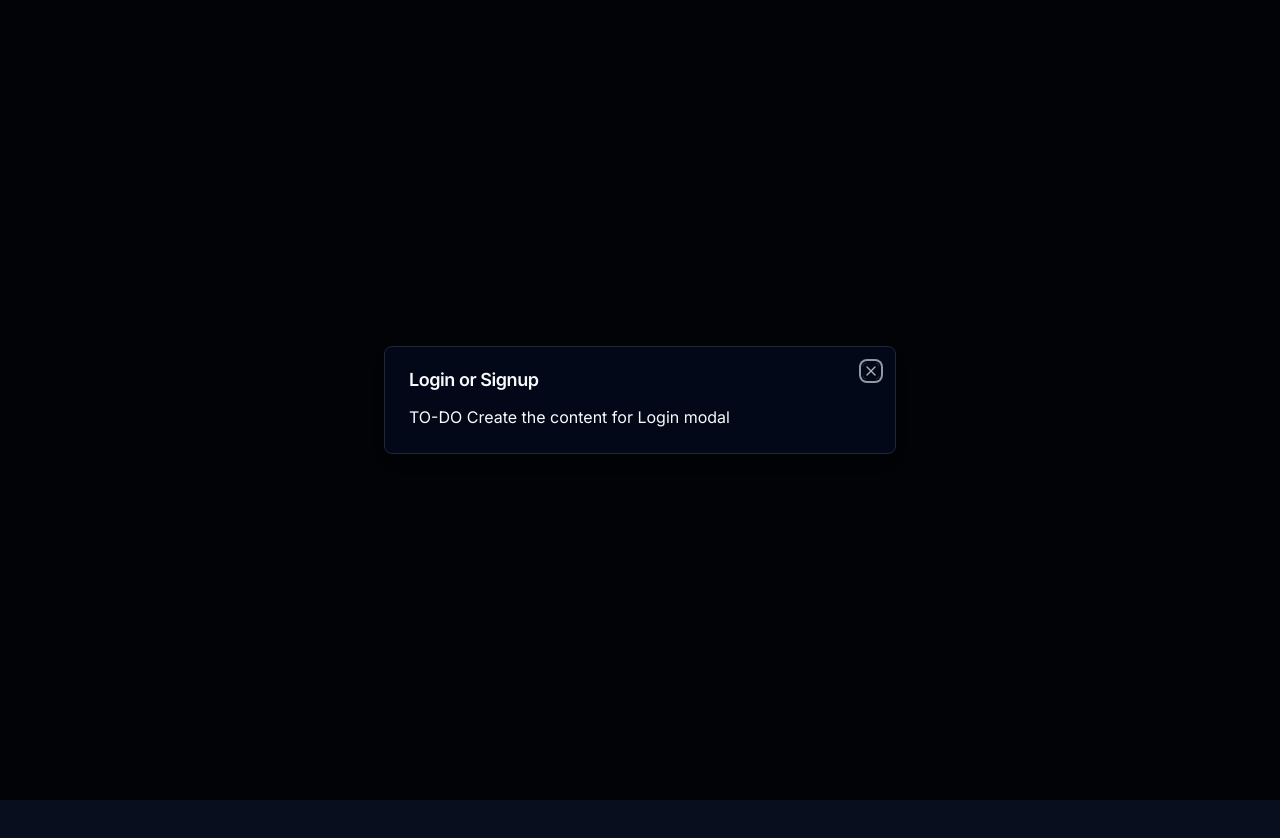
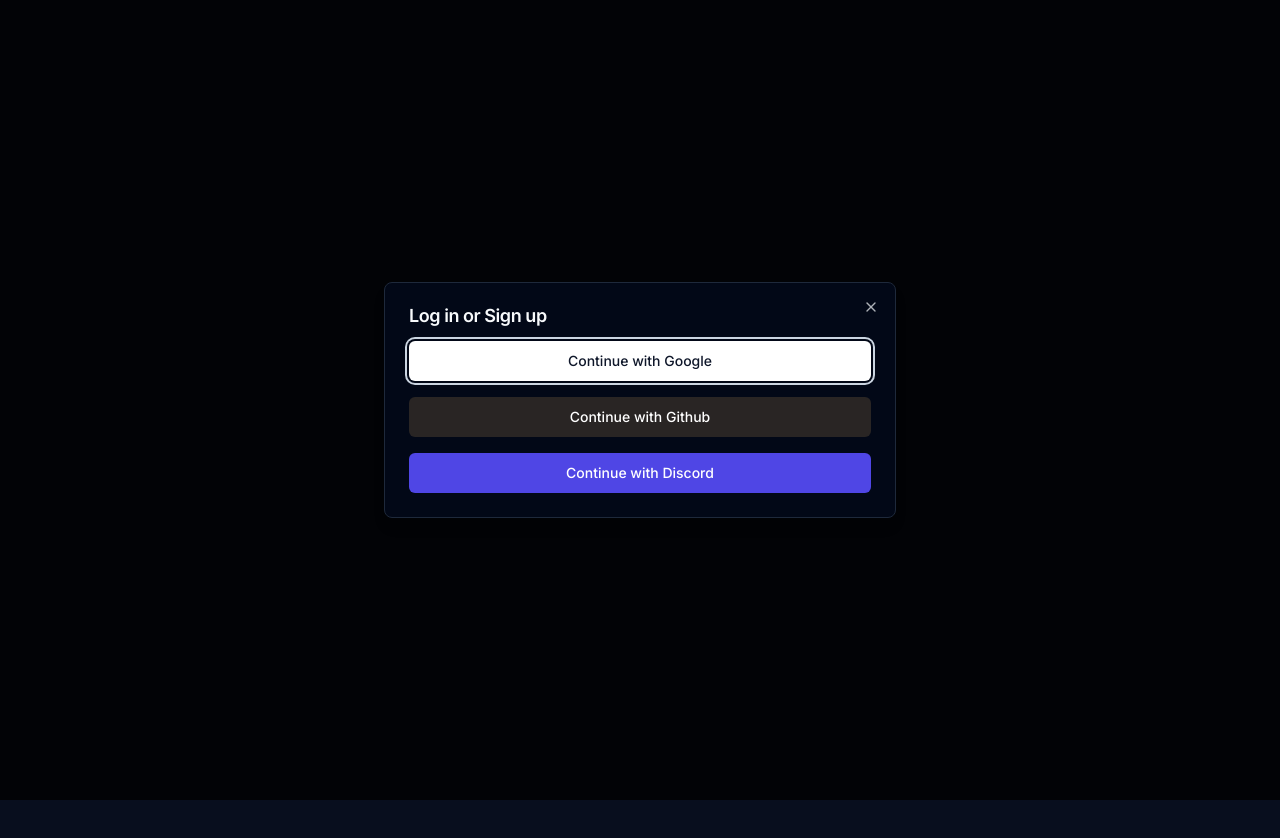
Before and after one commit to y1mz/francium, a Next.js app: page /sign-in in a window 1280 px wide. Built offline with nearby package versions, Linux system fonts and the light colour scheme; no server answers.

Commit message:
Add login functionality to /sign-in page

```diff
--- a/src/app/(auth)/sign-in/page.jsx
+++ b/src/app/(auth)/sign-in/page.jsx
@@ -6,15 +6,13 @@
 function SignInPage() {
     const { onOpen } = useModal()
 
-    useEffect(() => {
-        onOpen("login")
-    }, []);
+     useEffect(() => {
+         onOpen("login")
+     }, []);
 
     return (
-        <div className="flex h-dvh">
-            <div className="relative top-0 bottom-o left-0 right-0 max-w-[768px] mx-auto">
+        <div className="flex h-dvh w-full">
 
-            </div>
         </div>
     )
 }
--- a/src/components/body/header/user-button.jsx
+++ b/src/components/body/header/user-button.jsx
@@ -8,7 +8,7 @@
     DropdownMenuLabel }
     from "@/components/ui/dropdown-menu"
 
-import { LogOut, Cog, LayoutTemplate, User } from "lucide-react"
+import { LogOut, Cog, LayoutTemplate, LogIn } from "lucide-react"
 
 import { useSession, signIn, signOut } from "next-auth/react"
 
@@ -58,7 +58,7 @@
 
     return (
         <Button variant="ghost" size="main" onClick={() => signIn()}>
-            <User />
+            <LogIn className="h-5 w-5" />
         </Button>
     )
 }
--- a/src/components/modals/login-modal.jsx
+++ b/src/components/modals/login-modal.jsx
@@ -6,27 +6,71 @@
 
 import { useModal } from "./hooks/modal-hook"
 import { redirect } from "next/navigation"
+import { useSession, signIn, signOut } from "next-auth/react"
+import Link from "next/link"
 
 function LoginModal() {
     const { isOpen, onClose, type, data } = useModal()
     const isModalOpen = isOpen && type === "login"
 
-    function handleOnClose() {
-        return redirect("/")
+    const { data: session } = useSession()
+
+    const handleOnClose = () => {
+        onClose()
+        redirect("/")
+    }
+
+    const handleDiscordLogin = () => {
+        signIn("discord", { callbackUrl: '/' }).then(redirect("/"))
+        return onClose()
+    }
+
+    const handleGoogleLogin = () => {
+        signIn("google", { callbackUrl: '/' }).then(redirect("/"))
+    }
+
+    const handleGithubLogin = () => {
+        signIn("github", { callbackUrl: '/' }).then(redirect("/"))
     }
 
     return (
-        <Dialog open={isModalOpen} onOpenChange={() => redirect("/")}>
+        <Dialog open={isModalOpen} onOpenChange={() => handleOnClose()}>
+            {session ? (
                 <DialogContent>
                     <DialogHeader>
                         <DialogTitle>
-                        Login or Signup
+                            You already logged in
                         </DialogTitle>
                     </DialogHeader>
-                <div>
-                    <p>TO-DO Create the content for Login modal</p>
-                </div>
+                        <Button asChild>
+                            <Link href={"/"}>Click here to go back to homepage.</Link>
+                        </Button>
                 </DialogContent>
+            ) : (
+                <DialogContent>
+                    <DialogHeader>
+                        <DialogTitle>
+                            Log in or Sign up
+                        </DialogTitle>
+                    </DialogHeader>
+                    <Button
+                        className="bg-white"
+                    >
+                        Continue with Google
+                    </Button>
+                    <Button
+                        className="bg-stone-800 hover:bg-stone-900 text-white"
+                    >
+                        Continue with Github
+                    </Button>
+                    <Button
+                        className="bg-indigo-600 hover:bg-indigo-800 text-white"
+                        onClick={() => handleDiscordLogin()}
+                    >
+                        Continue with Discord
+                    </Button>
+                </DialogContent>
+            )}
         </Dialog>
     )
 }
```
Lines whose indentation alone changed are shown as unchanged.
